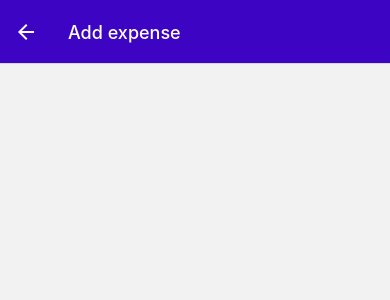
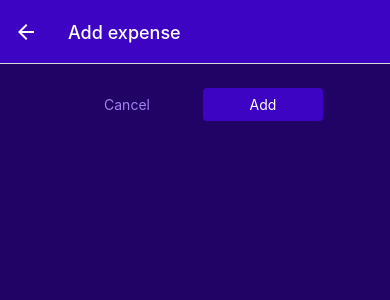
Before and after one commit to Schwaips/ExpenseTracker, a React Native app: screen /ManageExpense in a window 390 px wide. Shown: the top 300 px of the page. Built offline with nearby package versions, Linux system fonts and the light colour scheme.

Commit message:
creating button

```diff
--- /dev/null
+++ b/components/ui/Button.js
@@ -0,0 +1,41 @@
+import { View, Pressable, Text, StyleSheet } from "react-native";
+import { GlobalStyles } from "../../constants/styles";
+
+function Button({ children, onPress, mode, style }) {
+  return (
+    <View style={style}>
+      <Pressable onPress={onPress} style={({pressed}) => pressed && styles.pressed}>
+        <View style={[styles.button, mode === "flat" && styles.flat]}>
+          <Text style={[styles.buttonText, mode === "flat" && styles.flatText]}>
+            {children}
+          </Text>
+        </View>
+      </Pressable>
+    </View>
+  );
+}
+
+export default Button;
+
+const styles = StyleSheet.create({
+  button: {
+    borderRadius: 4,
+    padding: 8,
+    backgroundColor: GlobalStyles.colors.primary500,
+  },
+  flat: {
+    backgroundColor: "transparent",
+  },
+  buttonText: {
+    color: "white",
+    textAlign: "center",
+  },
+  flatText: {
+    color: GlobalStyles.colors.primary200,
+  },
+  pressed: {
+    opacity: 0.75,
+    backgroundColor: GlobalStyles.colors.primary500,
+    borderRadius: 4,
+  },
+});
--- a/screens/ManageExpense.js
+++ b/screens/ManageExpense.js
@@ -1,5 +1,9 @@
-import { Text } from "react-native";
+import { StyleSheet, Text, View } from "react-native";
 import { useLayoutEffect } from "react";
+
+import IconButton from "../components/ui/IconButton";
+import { GlobalStyles } from "../constants/styles";
+import Button from "../components/ui/Button";
 
 // to add or edit an expense.
 function ManageExpense({ route, navigation }) {
@@ -9,14 +13,70 @@
   // !! convert to boolean if edited expense id is undefined
   const isEditing = !!editedExpenseId;
 
+  const deleteExpenseHandler = () => {};
+
+  const cancelHandler = () => {
+
+  }
+
+  const confirmeHandler = () => {
+
+  }
+
   useLayoutEffect(() => {
     navigation.setOptions({
       title: isEditing ? "Edit expense" : "Add expense",
     });
     // dependencies
-  }, [navigation, isEditing])
+  }, [navigation, isEditing]);
 
-  return <Text></Text>;
+  return (
+    <View style={styles.container}>
+      <View style={styles.buttons}>
+        <Button style={styles.button} mode="flat" onPress={cancelHandler}>
+          Cancel
+        </Button>
+        <Button style={styles.button}  onPress={confirmeHandler}>
+          {isEditing ? "Update" : "Add"}
+        </Button>
+      </View>
+      {isEditing && (
+        <View style={styles.deleteContainer}>
+          <IconButton
+            icon="trash"
+            color={GlobalStyles.colors.error500}
+            size={36}
+            onPress={deleteExpenseHandler}
+          />
+        </View>
+      )}
+    </View>
+  );
 }
 
 export default ManageExpense;
+
+
+const styles = StyleSheet.create({
+  container: {
+    flex: 1,
+    padding: 24,
+    backgroundColor: GlobalStyles.colors.primary800
+  },
+  buttons: {
+    flexDirection: 'row',
+    justifyContent: 'center',
+    alignItems: 'center'
+  },
+  button: {
+    minWidth: 120,
+    marginHorizontal: 8
+  },
+  deleteContainer: {
+    marginTop: 16,
+    padding: 8,
+    borderTopWidth: 2,
+    borderTopColor: GlobalStyles.colors.primary200,
+    alignItems: 'center'
+  },
+})
```
